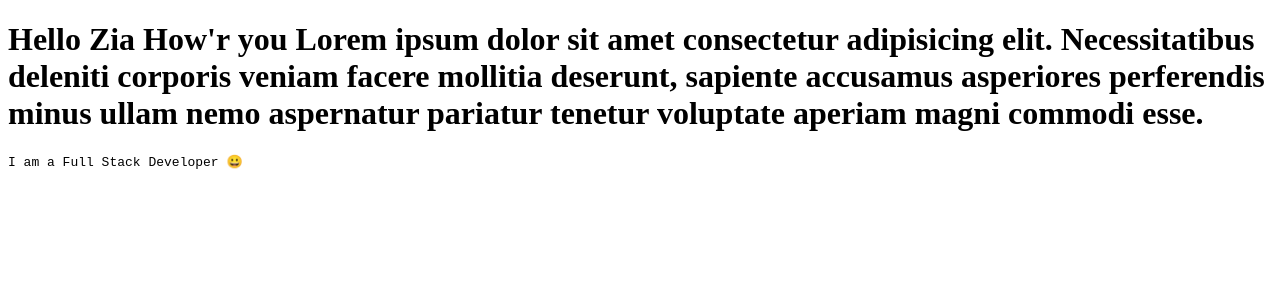
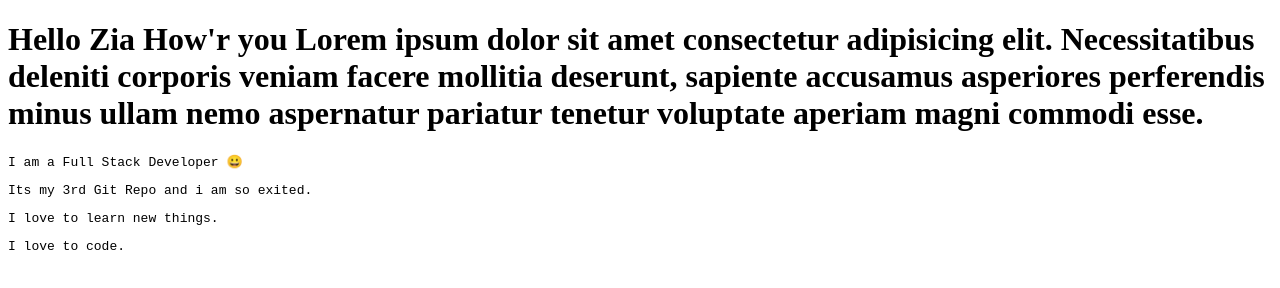
Before and after one commit to Zia202/Test, a plain HTML site: page index.html in a window 1280 px wide. Drawn offline with Linux system fonts and the light colour scheme.

Commit message:
My second commit

```diff
--- a/index.html
+++ b/index.html
@@ -14,5 +14,8 @@
       pariatur tenetur voluptate aperiam magni commodi esse.
     </h1>
     <pre>I am a Full Stack Developer 😀</pre>
+    <Pre>Its my 3rd Git Repo and i am so exited.</Pre>
+    <Pre>I love to learn new things.</Pre>
+    <Pre>I love to code.</Pre>
   </body>
 </html>
```
